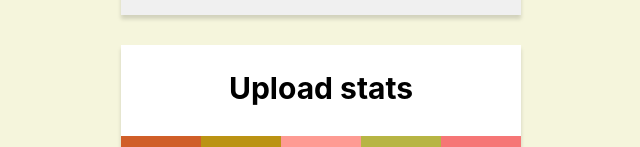
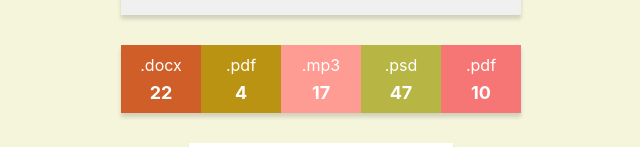
Before and after one commit to OlgaDzubak/goit-react-hw-01-components, a React (Create React App) app: page / in a window 1280 px wide. Shown: the part 430-577 px from the top of the page, without its empty margins (319-959 px from the left). Built offline with nearby package versions, Linux system fonts and the light colour scheme.

Commit message:
Update statistics.jsx

```diff
--- a/src/components/statistics/statistics.jsx
+++ b/src/components/statistics/statistics.jsx
@@ -2,13 +2,13 @@ import React from 'react';
 import css from './statistics.module.css'
 import propTypes from 'prop-types';
 
-export const Statistics =({stats}) => {
+export const Statistics =({stats, title}) => {
     const dinamicWidth = 'calc(100% / ' + stats.length + ')';
     return (
         <section className={css.statistics}>
-
-            <h2 className={css.title}>Upload stats</h2>
-
+            {
+              title && (<h2 className={css.title}>{title}</h2>)
+            }
             <ul className={css.statlist}>
                 {
                     stats.map(stat => (
```
